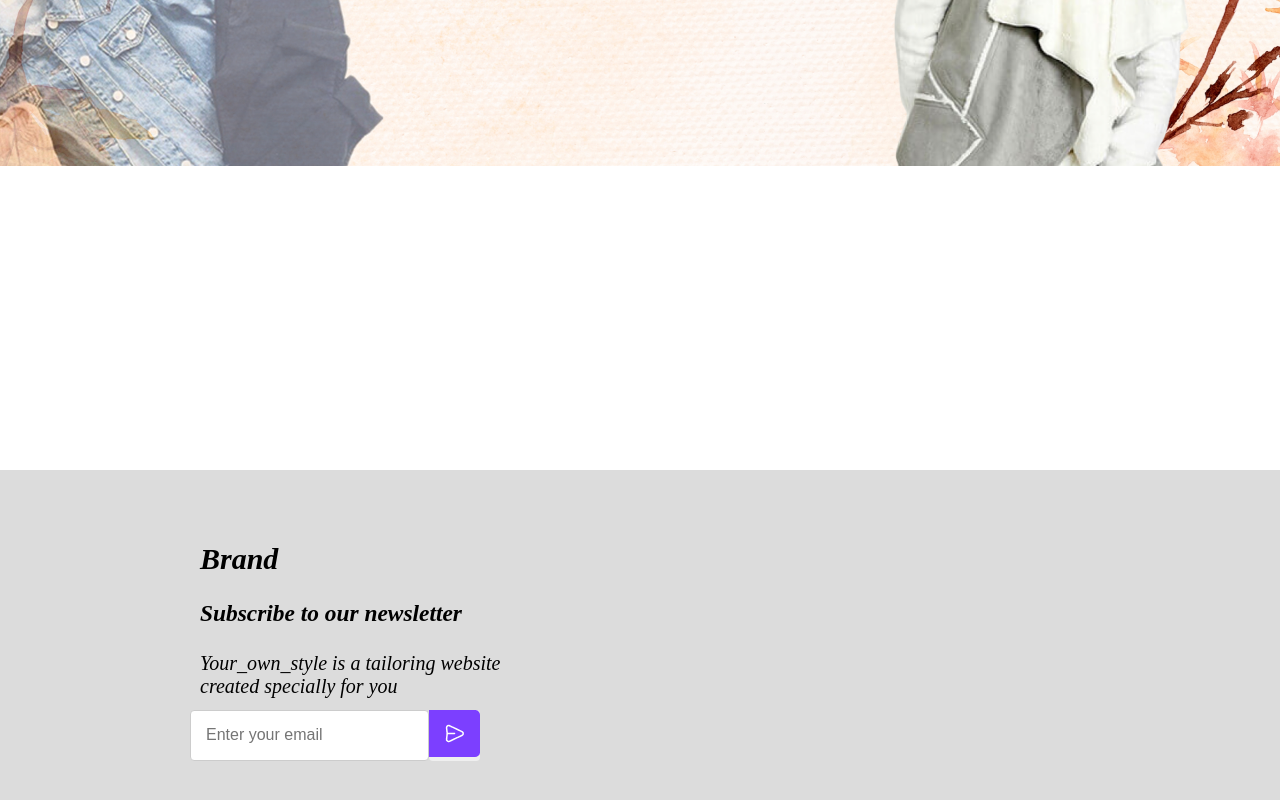
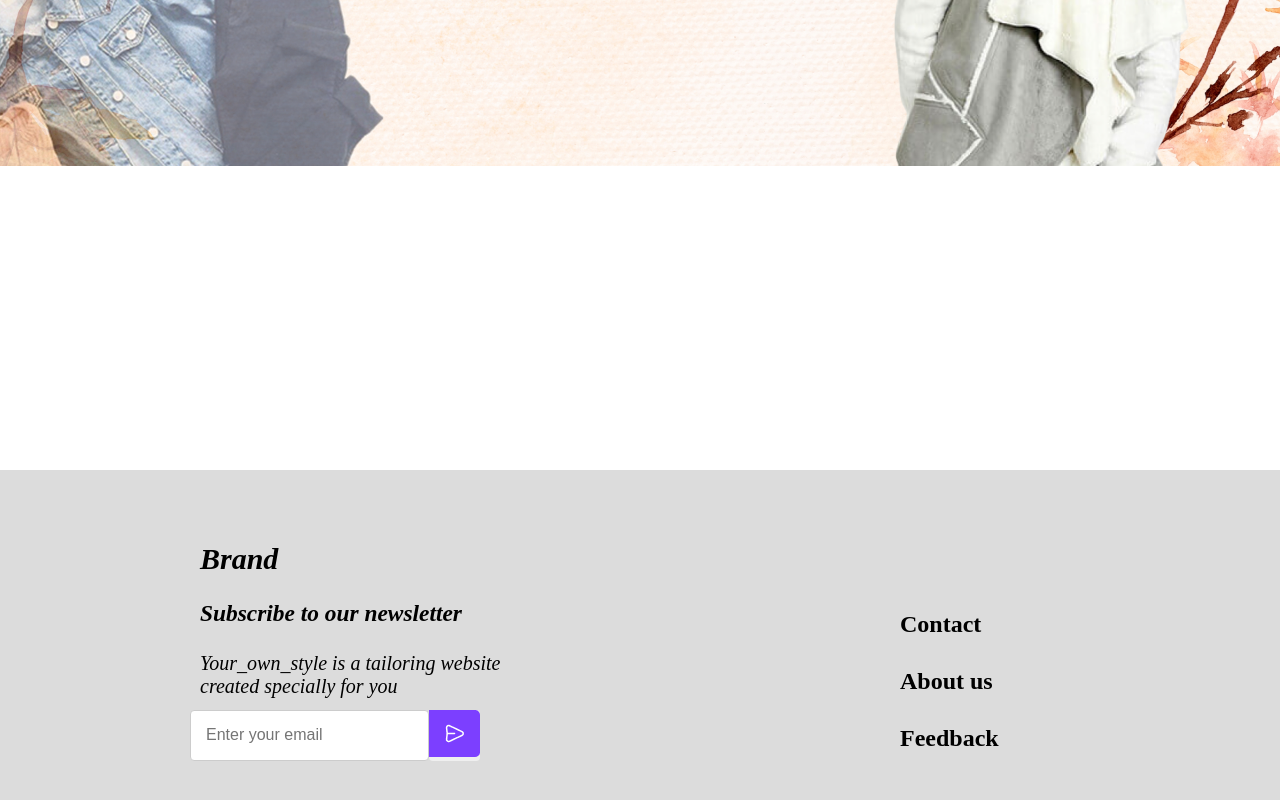
Before and after one commit to kalviumcommunity/Your_own_style, a React (Vite) app in the folder Frontend/your_own_style/: page / in a window 1280 px wide. Shown: the part 2945-3745 px from the top of the page. Built offline with nearby package versions, Linux system fonts and the light colour scheme.

Commit message:
added extra in footer

```diff
--- a/Frontend/your_own_style/src/components/Landing.css
+++ b/Frontend/your_own_style/src/components/Landing.css
@@ -142,3 +142,17 @@
   font-weight: bold;
   color: #7C3FFF;
 }
+.foot{
+
+  margin-left: 900px;
+  position: relative;
+  bottom: 150px;
+}
+.f3{
+  margin-top: 30px;
+
+}
+.f2{
+  margin-top: 30px;
+
+}
--- a/Frontend/your_own_style/src/components/Landingpg.jsx
+++ b/Frontend/your_own_style/src/components/Landingpg.jsx
@@ -74,8 +74,16 @@ function Landingpg() {
             <button type="submit" className="btn btn-primary">
               <img src={Frame} alt="" className='arrow' />
             </button>
+
           </div>
         </form>
+        <div className='foot'>
+              <h2 className='f1'>Contact</h2>
+              <h2 className='f2'>About us</h2>
+              <h2 className='f3'>Feedback</h2>
+              <h2></h2>
+            </div>
+
       </div>
     </>
   );
```
